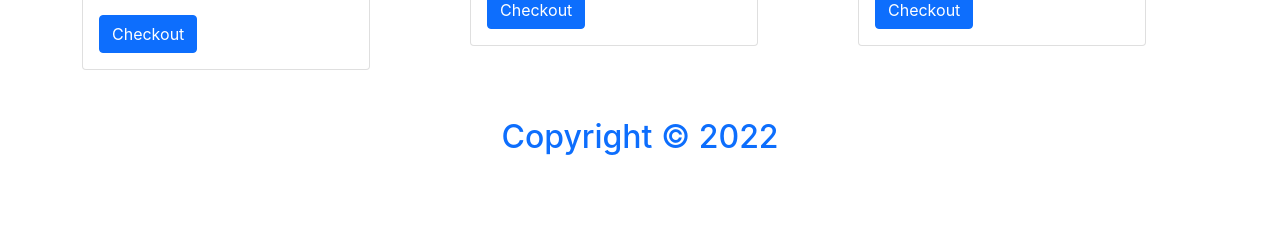
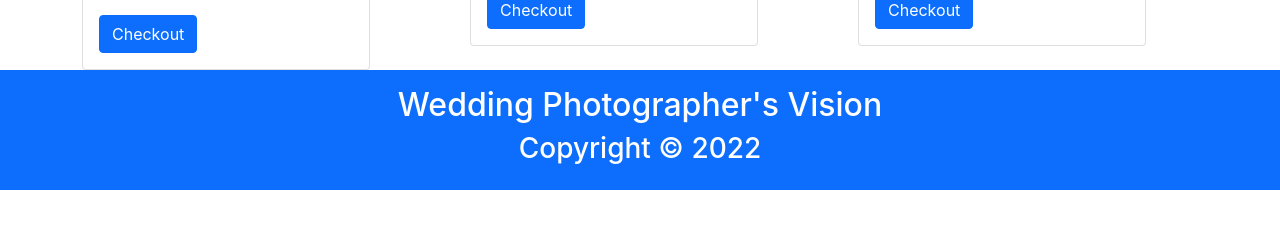
Before and after one commit to Parvez-Rahman100/wedding-photographers, a React (Create React App) app: page / in a window 1280 px wide. Shown: the part 1161-1390 px from the top of the page. After the commit the page ends 1351 px from the top, so only its background shows below. Built offline with nearby package versions, Linux system fonts and the light colour scheme; no server answers.

Commit message:
footer updated

```diff
--- a/src/Pages/Shared/Footer/Footer.js
+++ b/src/Pages/Shared/Footer/Footer.js
@@ -4,8 +4,9 @@ const Footer = () => {
     const today = new Date();
     const year = today.getFullYear();
     return (
-        <div style={{height : '100vh'}}>
-            <h2 className='text-center text-primary mt-5'>Copyright &copy; {year}</h2>
+        <div  className='bg-primary p-3'>
+            <h2 className='text-center text-white'>Wedding Photographer's Vision</h2>
+            <h3 className='text-center text-white'>Copyright &copy; {year}</h3>
         </div>
     );
 };
```
